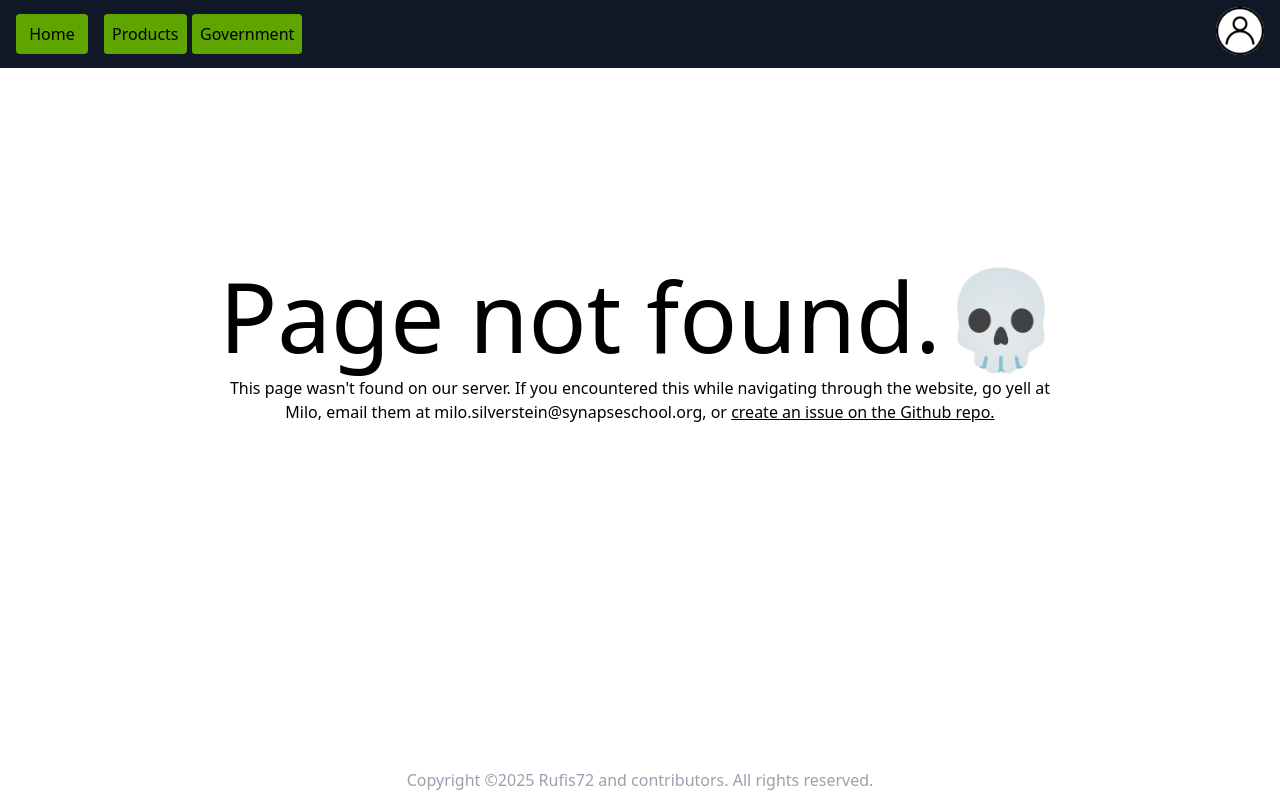
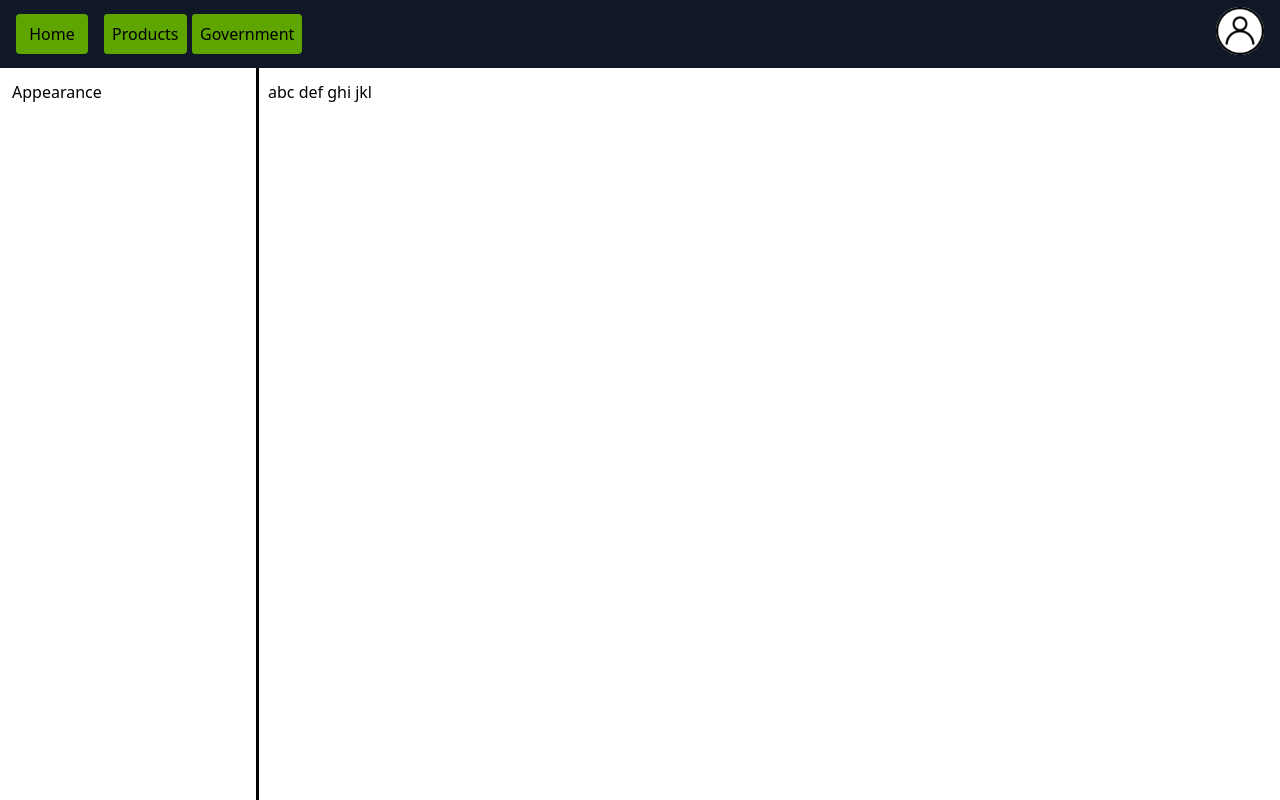
Before and after one commit to Rufis72/signgroup, a React (Vite) app: page /settings in a window 1280 px wide. Built offline with nearby package versions, Linux system fonts and the light colour scheme; no server answers.

Commit message:
Added a settings page and some basic divs where everything will go

```diff
--- a/src/Login.tsx
+++ b/src/Login.tsx
@@ -11,7 +11,7 @@ interface LoginPageProps {
 const LoginPage: FC<LoginPageProps> = ({}) => {
     console.log( useAuth() )
     return (
-        <div className='flex flex-col min-h-screen'>
+        <div className='flex flex-col h-screen'>
             <div className='flex-grow flex justify-center items-center'>
                 <SignUp />
             </div>
--- /dev/null
+++ b/src/Settings.tsx
@@ -0,0 +1,33 @@
+import TopBar from './Components/TopBar';
+import type { FC } from 'react'
+import { useState } from 'react';
+
+interface SettingsPageProps {
+
+}
+
+const SettingsPage: FC<SettingsPageProps> = ({}) => {
+    // these are the states for which general thing we're in (appearance, etc)
+    const [category, setCategory] = useState('appearance')
+    // the options for category are as follows:
+    // appearance
+
+    return(
+        <div className='h-screen flex flex-col'>
+            <TopBar />
+            <div className='flex flex-1 w-screen'>
+                <div className='flex-1 max-w-1/5 p-3 outline-solid'>
+                    <button onClick={() => setCategory('appearance')}>Appearance</button>
+                </div>
+                <div className='overflow-y-auto p-3'>
+                    abc
+                    def
+                    ghi
+                    jkl
+                </div>
+            </div>
+        </div>
+    )
+}
+
+export default SettingsPage
--- a/src/main.tsx
+++ b/src/main.tsx
@@ -6,6 +6,7 @@ import Home from './Home.tsx'
 import PageNotFound from './404.tsx'
 import Login from './Login.tsx'
 import Account from './Account.tsx'
+import Settings from './Settings.tsx'
 
 // importing the Clerk publishable key
 const PUBLISHABLE_KEY = import.meta.env.VITE_CLERK_PUBLISHABLE_KEY
@@ -27,6 +28,8 @@ createRoot(document.getElementById('root')!).render(
 
         <Route path='account' element={<Account />} />
 
+        <Route path='settings' element={<Settings />} />
+
         {/* 404 page*/}
         <Route path='*' element={<PageNotFound />} />
       </Routes>
```
